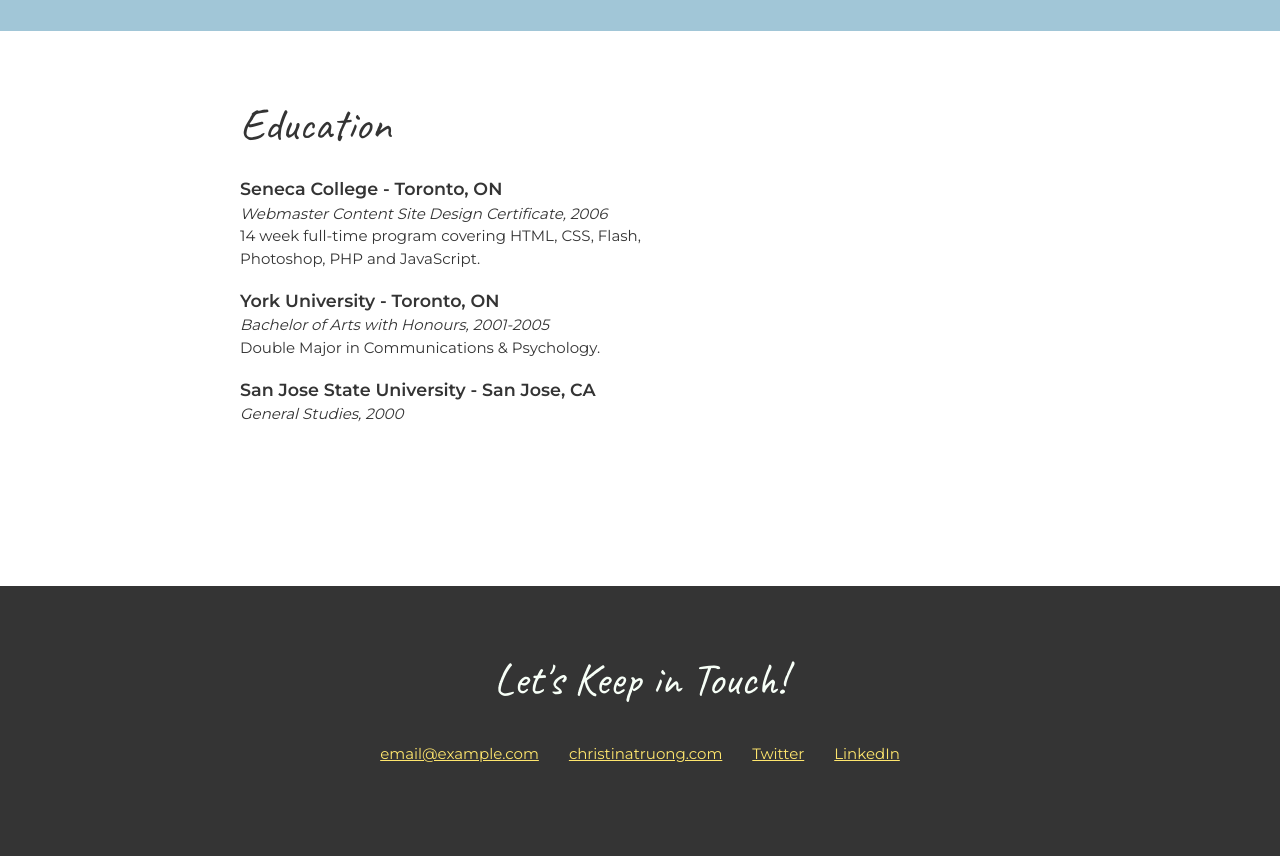
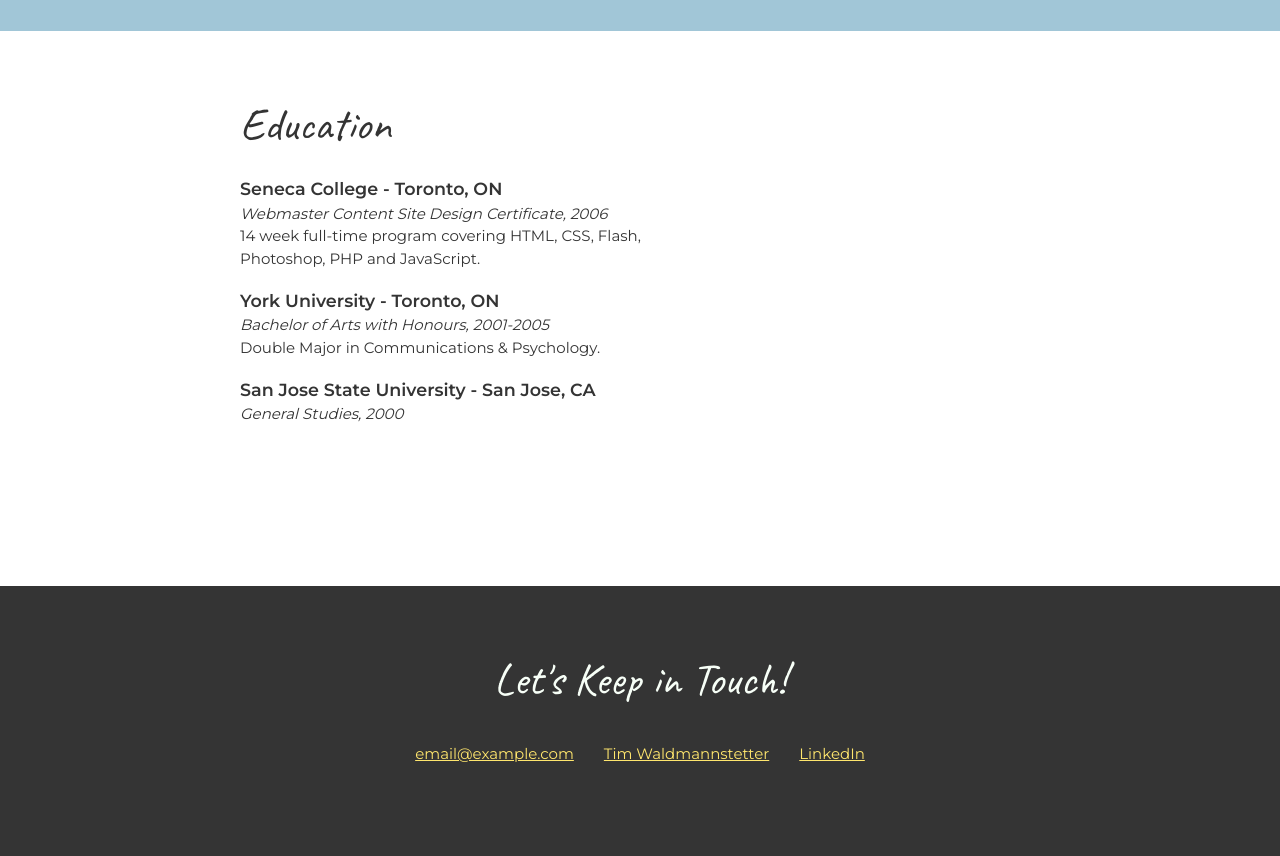
Before and after one commit to TimWaldmannstetter/TimWaldmannstetter.github.io, a plain HTML site: page index.html in a window 1280 px wide. Shown: the part 2532-3388 px from the top of the page. Drawn offline with Linux system fonts and the light colour scheme.

Commit message:
Update index.html

```diff
--- a/index.html
+++ b/index.html
@@ -148,10 +148,9 @@
 
           <!-- Social media and contact links. Add or remove any networks. -->
           <ul class="contact-list">
-            <li><a href="mailto:email@example.com">email@example.com</a></li>
-            <li><a href="http://christinatruong.com" target="_blank">christinatruong.com</a></li>
-            <li><a href="http://twitter.com/christinatruong" target="_blank">Twitter</a></li>
-            <li><a href="#" target="_blank">LinkedIn</a></li>
+           <li><a href="mailto:twaldmannstetter@aol.com">email@example.com</a></li>
+            <li><a href="https://timwaldmannstetter.github.io/" target="_blank">Tim Waldmannstetter</a></li>
+            <li><a href="https://www.linkedin.com/in/timwaldmannstetter/" target="https://www.linkedin.com/in/timwaldmannstetter/">LinkedIn</a></li>
           </ul>
         </div>
       </footer>
```
